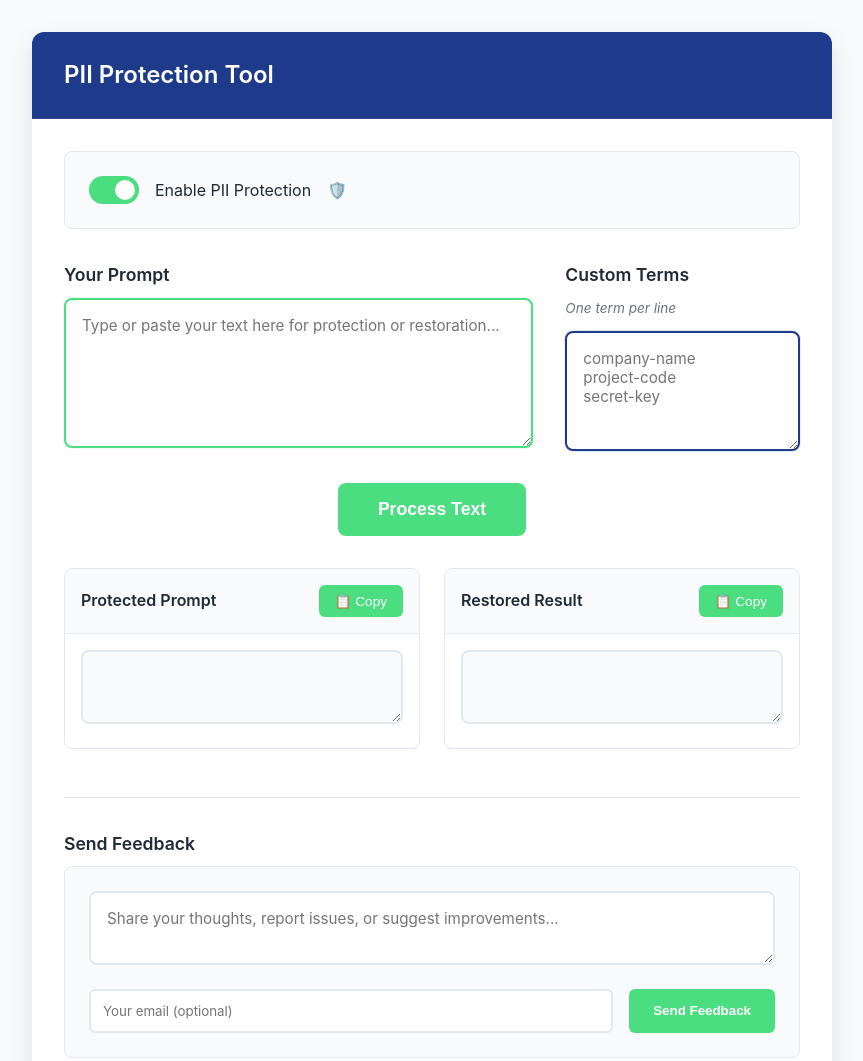
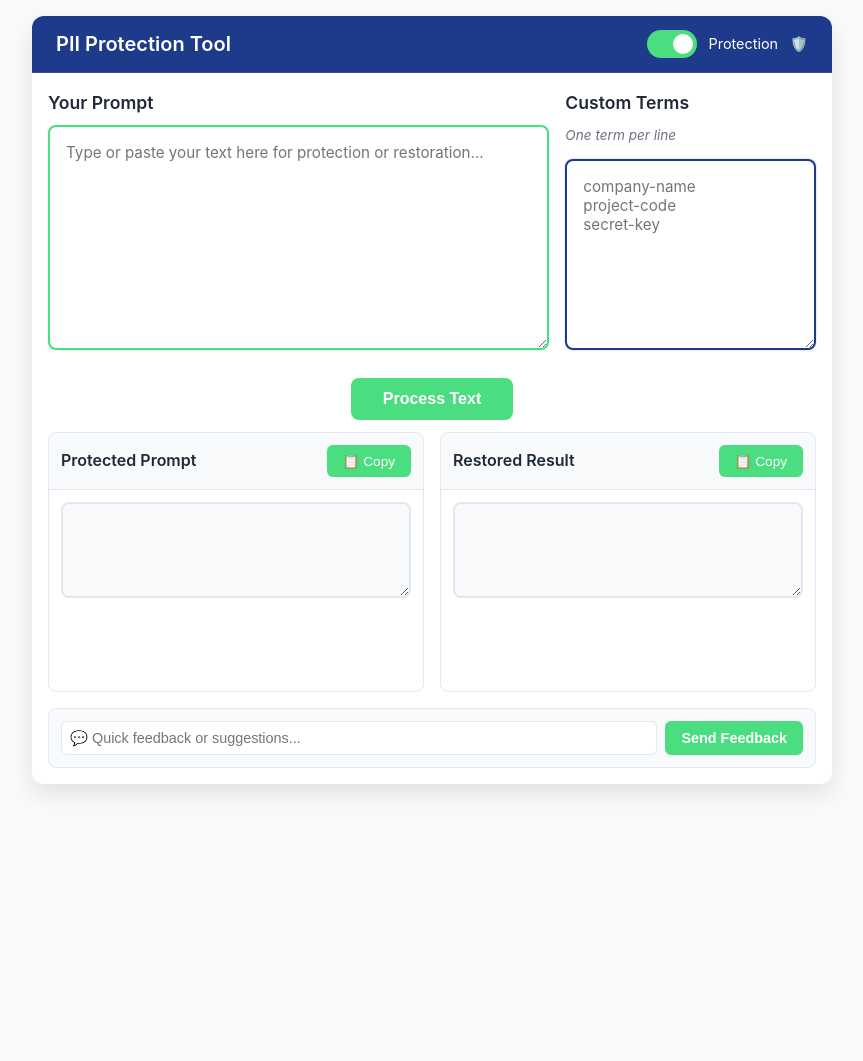
Before and after one commit to akinsbo/pii_protector_complete2-, a website built with Vite: page index.html in a window 1280 px wide. Shown: the top 1061 px of the page, without its empty margins (208-1071 px from the left). After the commit the page ends 816 px from the top, so only its background shows below. Built offline with nearby package versions, Linux system fonts and the light colour scheme.

Commit message:
optimized file size

```diff
--- a/index.html
+++ b/index.html
@@ -32,34 +32,52 @@
 
         .app-container {
             max-width: 800px;
-            margin: 2rem auto;
+            margin: 1rem auto;
             background: var(--white);
             border-radius: 12px;
             box-shadow: 0 10px 25px rgba(0,0,0,0.1);
             overflow: hidden;
+            height: calc(100vh - 2rem);
+            display: flex;
+            flex-direction: column;
         }
 
         .app-header {
             background: var(--primary-blue);
             color: white;
-            padding: 1.5rem 2rem;
+            padding: 0.75rem 1.5rem;
             border-bottom: 1px solid rgba(255,255,255,0.1);
+            display: flex;
+            align-items: center;
+            justify-content: space-between;
+        }
+
+        .header-controls {
+            display: flex;
+            align-items: center;
+            gap: 0.75rem;
+            color: white;
+            font-size: 0.9rem;
         }
 
         .app-header h2 {
-            font-size: 1.5rem;
+            font-size: 1.25rem;
             font-weight: 600;
         }
 
         .app-content {
-            padding: 2rem;
+            padding: 1rem;
+            flex: 1;
+            display: flex;
+            flex-direction: column;
+            overflow: hidden;
         }
 
         .control-section {
             background: var(--bg-light);
-            border-radius: 8px;
-            padding: 1.5rem;
-            margin-bottom: 2rem;
+            border-radius: 6px;
+            padding: 0.75rem 1rem;
+            margin-bottom: 1rem;
             border: 1px solid var(--border);
         }
 
@@ -116,8 +134,10 @@
         .input-layout {
             display: grid;
             grid-template-columns: 2fr 1fr;
-            gap: 2rem;
-            margin-bottom: 2rem;
+            gap: 1rem;
+            margin-bottom: 1rem;
+            flex: 1;
+            min-height: 0;
         }
 
         .prompt-section {
@@ -156,15 +176,15 @@
         }
 
         .prompt-input {
-            min-height: 150px;
-            max-height: 400px;
+            height: 100%;
+            min-height: 120px;
             border-color: var(--accent-green);
             box-shadow: 0 0 0 1px rgba(74, 222, 128, 0.1);
         }
 
         .custom-terms-input {
-            min-height: 120px;
-            max-height: 200px;
+            height: 100%;
+            min-height: 80px;
             border-color: var(--primary-blue);
             box-shadow: 0 0 0 1px rgba(30, 58, 138, 0.1);
         }
@@ -199,15 +219,15 @@
 
         .button-container {
             text-align: center;
-            margin: 2rem 0;
+            margin: 0.75rem 0;
         }
 
         .process-btn {
             background: var(--accent-green);
             color: white;
             border: none;
-            padding: 1rem 2.5rem;
-            font-size: 1.1rem;
+            padding: 0.75rem 2rem;
+            font-size: 1rem;
             font-weight: 600;
             border-radius: 8px;
             cursor: pointer;
@@ -221,7 +241,9 @@
 
         .results {
             display: grid;
-            gap: 1.5rem;
+            gap: 1rem;
+            flex: 1;
+            min-height: 0;
         }
 
         @media (min-width: 768px) {
@@ -238,7 +260,7 @@
 
         .result-header {
             background: var(--bg-light);
-            padding: 1rem;
+            padding: 0.75rem;
             border-bottom: 1px solid var(--border);
             display: flex;
             justify-content: space-between;
@@ -273,7 +295,13 @@
         }
 
         .result-content {
-            padding: 1rem;
+            padding: 0.75rem;
+            height: 120px;
+        }
+
+        .result-content textarea {
+            height: 100%;
+            min-height: unset;
         }
 
         .feedback-section {
@@ -328,6 +356,30 @@
             cursor: not-allowed;
         }
 
+        .feedback-compact {
+            display: flex;
+            gap: 0.5rem;
+            margin-top: 1rem;
+            padding: 0.75rem;
+            background: var(--bg-light);
+            border-radius: 8px;
+            border: 1px solid var(--border);
+        }
+
+        .feedback-compact #feedback-text {
+            flex: 1;
+            padding: 0.5rem;
+            border: 1px solid var(--border);
+            border-radius: 6px;
+            font-size: 0.9rem;
+        }
+
+        .feedback-compact .feedback-btn {
+            padding: 0.5rem 1rem;
+            font-size: 0.9rem;
+            white-space: nowrap;
+        }
+
         @media (max-width: 768px) {
             .app-container {
                 margin: 1rem;
@@ -339,6 +391,9 @@
             .feedback-actions {
                 flex-direction: column;
             }
+            .feedback-compact {
+                flex-direction: column;
+            }
         }
     </style>
 </head>
@@ -346,19 +401,18 @@
     <div class="app-container">
         <div class="app-header">
             <h2>PII Protection Tool</h2>
+            <div class="header-controls">
+                <label class="toggle">
+                    <input id="protect" type="checkbox" checked>
+                    <span class="slider"></span>
+                </label>
+                <span>Protection</span>
+                <span id="shield">🛡️</span>
+            </div>
         </div>
 
         <div class="app-content">
-            <div class="control-section">
-                <div class="row">
-                    <label class="toggle">
-                        <input id="protect" type="checkbox" checked>
-                        <span class="slider"></span>
-                    </label>
-                    <span>Enable PII Protection</span>
-                    <span id="shield">🛡️</span>
-                </div>
-            </div>
+
 
             <div class="input-layout">
                 <div class="prompt-section">
@@ -399,16 +453,11 @@
                 </div>
             </div>
 
-            <div class="feedback-section">
-                <h3 class="section-title">Send Feedback</h3>
-                <div class="feedback-form">
-                    <textarea id="feedback-text" placeholder="Share your thoughts, report issues, or suggest improvements..."></textarea>
-                    <div class="feedback-actions">
-                        <input type="email" id="feedback-email" placeholder="Your email (optional)">
-                        <button id="send-feedback" class="feedback-btn">Send Feedback</button>
-                    </div>
-                </div>
+            <div class="feedback-compact">
+                <input type="text" id="feedback-text" placeholder="💬 Quick feedback or suggestions...">
+                <button id="send-feedback" class="feedback-btn">Send Feedback</button>
             </div>
+
         </div>
     </div>
 
--- a/notes.txt
+++ b/todo.txt
@@ -1,2 +1,2 @@
-SHould be API driven
+Should be API driven
 I should be able to select what i do not want to protect
--- a/tsconfig.json
+++ b/tsconfig.json
@@ -2,7 +2,7 @@
   "compilerOptions": {
     "target": "ES2020",
     "module": "commonjs",
-    "moduleResolution": "bundler",
+    "moduleResolution": "node",
     "outDir": "dist",
     "rootDir": ".",
     "strict": true,
```
Also changed, not shown: package.json (+13 -2 lines), 3 other files.
